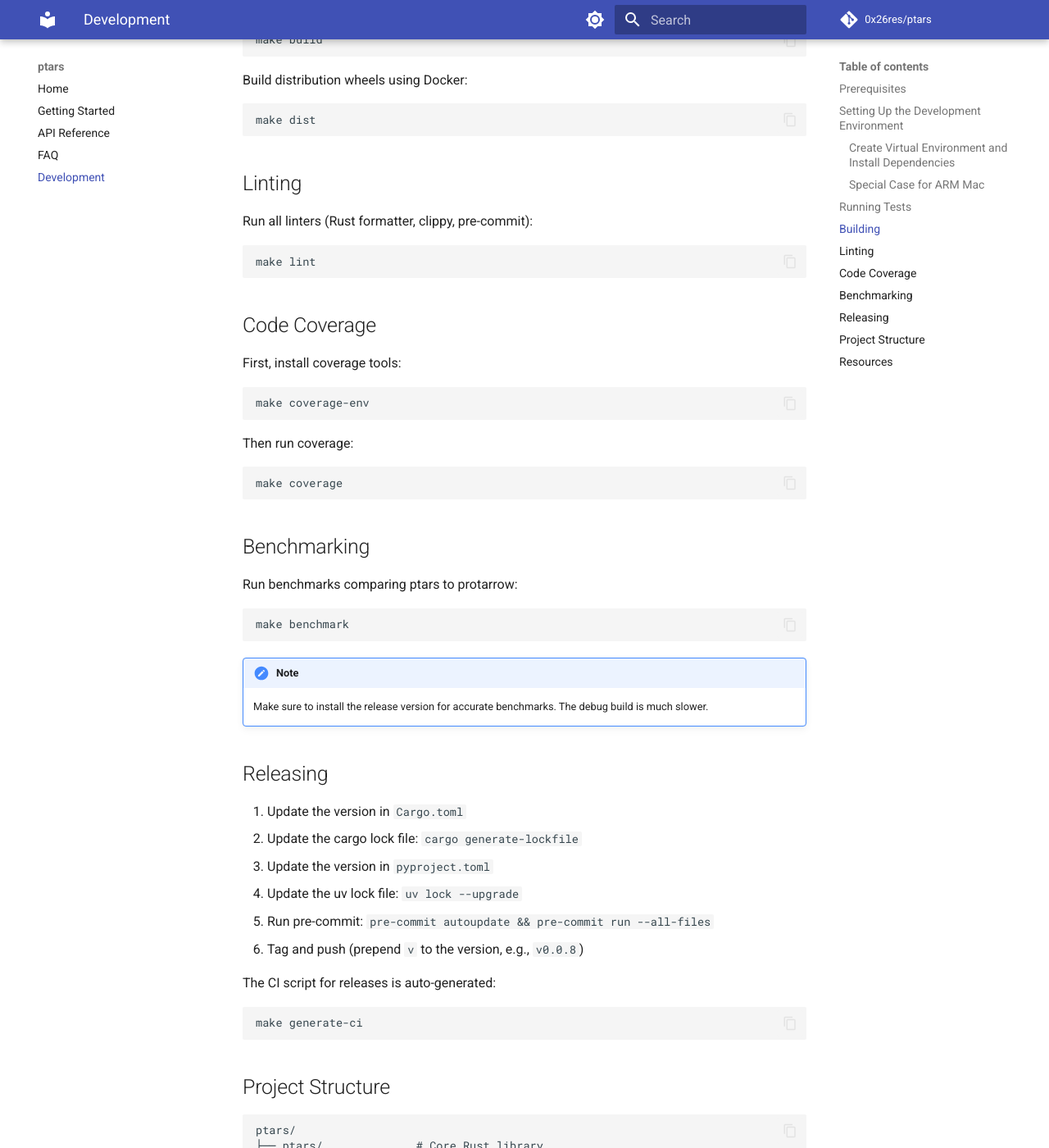
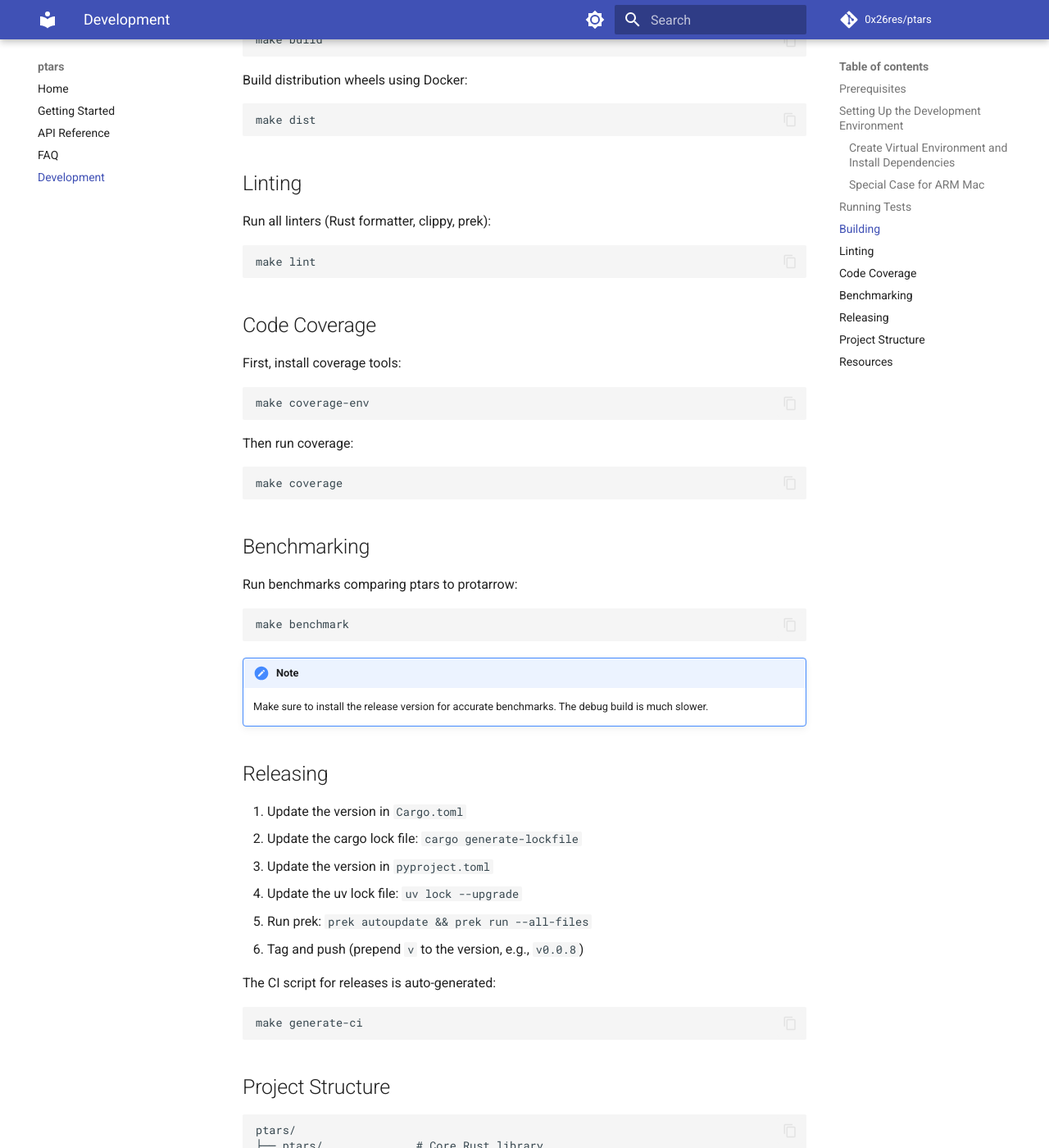
Before and after one commit to 0x26res/ptars, an MkDocs documentation site: the page built from docs/development.md, in a window 1280 px wide and 1400 px high, scrolled down 1470 px. Shown: the whole window at 82% size. Built offline with MkDocs 1.6.1 and Material for MkDocs 9.7.7, drawn with Linux system fonts in a browser that asks for light colours; comment, search, counter and statistics services are not loaded.

Commit message:
feat: use prek

````diff
--- a/docs/development.md
+++ b/docs/development.md
@@ -69,7 +69,7 @@ make dist
 
 ## Linting
 
-Run all linters (Rust formatter, clippy, pre-commit):
+Run all linters (Rust formatter, clippy, prek):
 
 ```bash
 make lint
@@ -107,7 +107,7 @@ make benchmark
 2. Update the cargo lock file: `cargo generate-lockfile`
 3. Update the version in `pyproject.toml`
 4. Update the uv lock file: `uv lock --upgrade`
-5. Run pre-commit: `pre-commit autoupdate && pre-commit run --all-files`
+5. Run prek: `prek autoupdate && prek run --all-files`
 6. Tag and push (prepend `v` to the version, e.g., `v0.0.8`)
 
 The CI script for releases is auto-generated:
--- a/pyproject.toml
+++ b/pyproject.toml
@@ -47,7 +47,7 @@ dev = [
   "mkdocstrings[python]>=0.21.2",
   "pandas",
   "pipdeptree",
-  "pre-commit>=2.20",
+  "prek>=0.3.1",
   "pylint>=2.15",
   "pytest>=7.2",
   "pytest-benchmark>=4",
````
Also changed, not shown: AGENTS.md (+2 -2 lines), DEVELOPMENT.md (+1 -1 lines), 2 other files.
